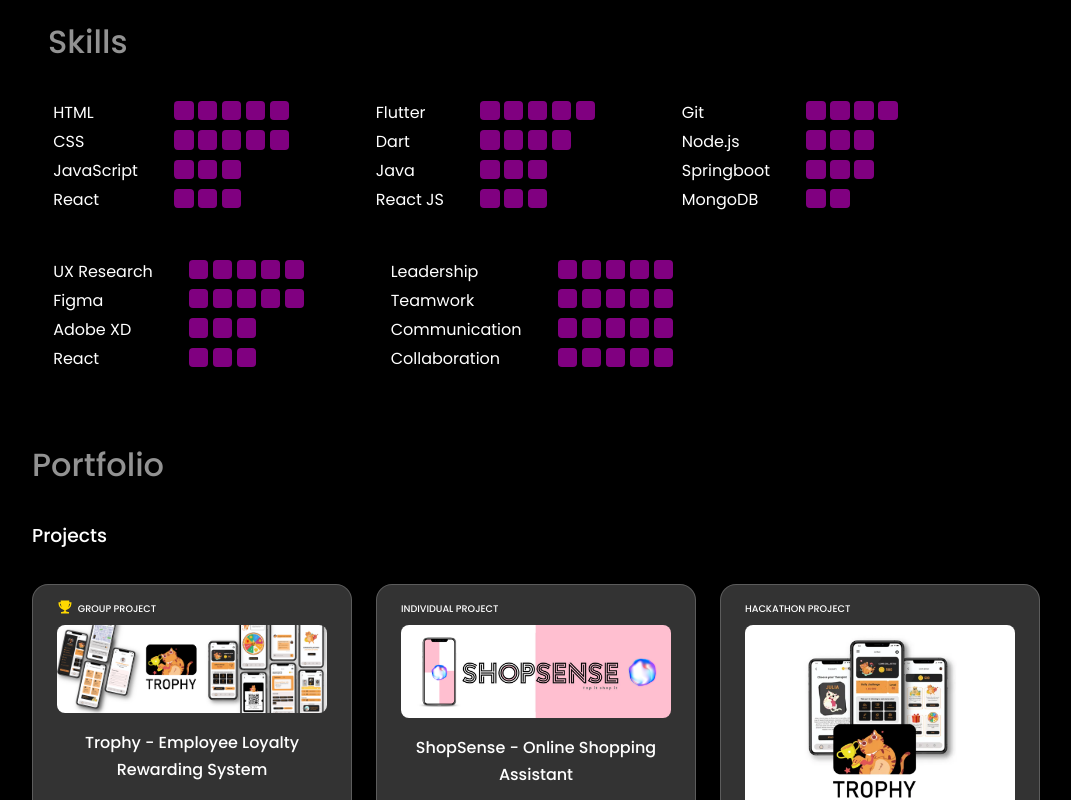
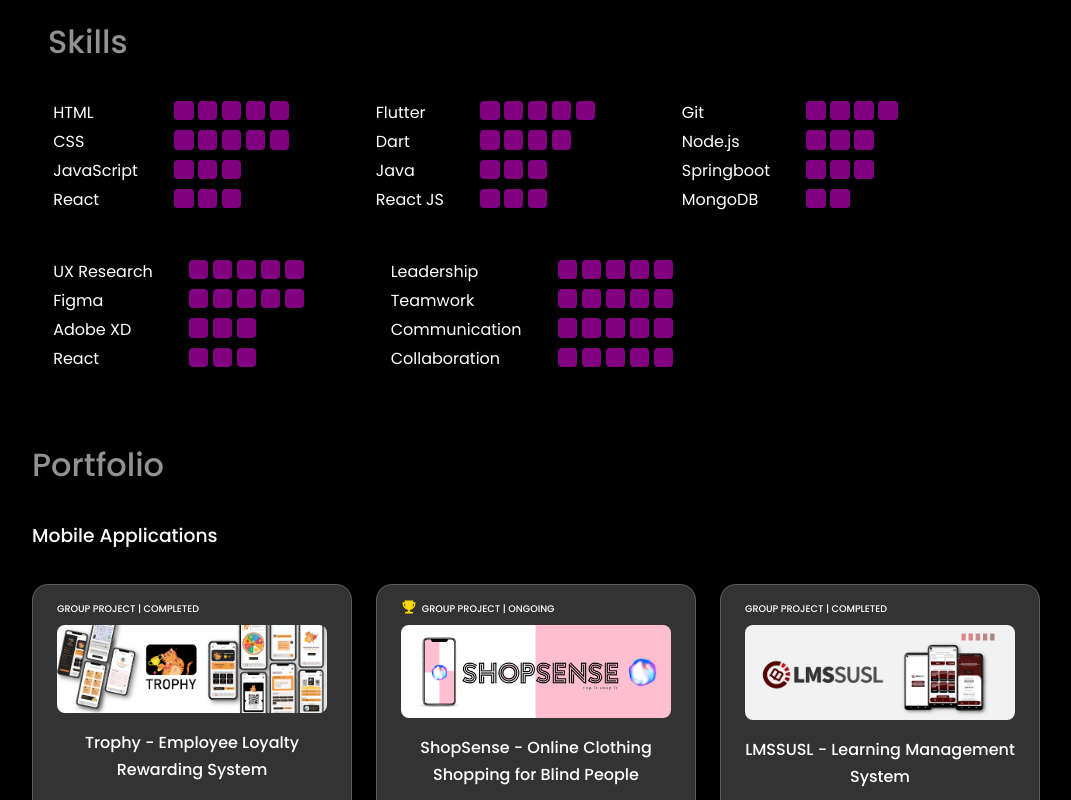
Before and after one commit to disara7/portfolio, a React (Create React App) app: page / in a window 1280 px wide. Shown: the part 2000-2800 px from the top of the page, without its empty margins (208-1279 px from the left). Built offline with nearby package versions, Linux system fonts and the light colour scheme.

Commit message:
added blog

```diff
--- a/src/App.jsx
+++ b/src/App.jsx
@@ -7,6 +7,7 @@
 import Portfolio from './components/portfolio/Portfolio';
 import Contact from './components/contact/Contact';
 import Footer from './components/footer/Footer';
+import Blog from './components/blog/Blog';
 import './index.css';
 import './background.css';
 import './cursor.css';
@@ -64,6 +65,7 @@
       <Skills />
       <Portfolio />
       <Awards />
+      <Blog/>
       <Contact />
       <Footer />
     </>
--- /dev/null
+++ b/src/components/blog/Blog.jsx
@@ -0,0 +1,17 @@
+import React from 'react'
+import './blog.css'
+
+const Blog = () => {
+  return (
+    <section id='contact'>
+      <div className="contact">
+		<br />
+	  <h2 className='section__title'>Blog</h2>
+
+
+	  </div>
+    </section>
+  )
+}
+
+export default Blog
--- a/src/components/nav/Nav.jsx
+++ b/src/components/nav/Nav.jsx
@@ -17,6 +17,7 @@
       <a href="#skills" onClick={() => setActiveNav('#skills')} className={activeNav === '#skills' ? 'active' : ''}><HiMiniCheckBadge /></a>
       <a href="#portfolio" onClick={() => setActiveNav('#portfolio')} className={activeNav === '#portfolio' ? 'active' : ''}><RiSlideshow2Fill /></a>
       <a href="#awards" onClick={() => setActiveNav('#awards')} className={activeNav === '#awards' ? 'active' : ''}><IoMdTrophy /></a>
+      <a href="#blog" onClick={() => setActiveNav('#blog')} className={activeNav === '#blog' ? 'active' : ''}><IoMail /></a>
       <a href="#contact" onClick={() => setActiveNav('#contact')} className={activeNav === '#contact' ? 'active' : ''}><IoMail /></a>
     </nav>
   )
--- a/src/components/portfolio/Portfolio.jsx
+++ b/src/components/portfolio/Portfolio.jsx
@@ -5,15 +5,33 @@
 import PortfolioCard from './PortfolioCard';
 
 const Portfolio = () => {
+  const mobileApps = projects.filter((project) => project.category === 'mobile');
+  const webApps = projects.filter((project) => project.category === 'web');
+  const otherProjects = projects.filter((project) => project.category === 'other');
+
   return (
     <section id='portfolio'>
       <div className="portfolio">
         <h2 className='section__title'>Portfolio</h2>
         <br />
         <div className="portfolio_content">
-          <h3>Projects</h3>
+          <h3>Mobile Applications</h3>
           <div className="projects">
-            {projects.map((project, index) => (
+            {mobileApps.map((project, index) => (
+              <PortfolioCard key={index} project={project} />
+            ))}
+          </div>
+
+          <h3>Web Applications</h3>
+          <div className="projects">
+            {webApps.map((project, index) => (
+              <PortfolioCard key={index} project={project} />
+            ))}
+          </div>
+
+          <h3>Other Fun Projects</h3>
+          <div className="projects">
+            {otherProjects.map((project, index) => (
               <PortfolioCard key={index} project={project} />
             ))}
           </div>
--- a/src/components/portfolio/PortfolioData.js
+++ b/src/components/portfolio/PortfolioData.js
@@ -9,35 +9,178 @@
 import p9 from '../../assets/haven.png';
 
 const projects = [
+
+//Mobile Applications
+
   {
-    award: 'yes',
-    type: 'GROUP PROJECT',
+    category: 'mobile',
+    award: 'no',
+    type: 'GROUP PROJECT | COMPLETED',
     image: p1,
     altText: 'Trophy Project',
     title: 'Trophy - Employee Loyalty Rewarding System',
-    description: 'A non-monetary token-based loyalty rewarding system to improve employees’ work experience.',
+    description: '“Trophy” is a non-monetary token-based loyalty rewarding system to improve a company’s employees’ work experience.',
     github: 'https://github.com/disara7',
     adobe: 'https://adobe-link',
     medium: 'https://medium-link',
     video: 'https://video-link',
   },
   {
-    type: 'INDIVIDUAL PROJECT',
+    category: 'mobile',
+    award: 'yes',
+    type: 'GROUP PROJECT | ONGOING',
     image: p2,
     altText: 'ShopSense Project',
-    title: 'ShopSense - Online Shopping Assistant',
-    description: 'An AI-powered assistant to enhance online shopping experience.',
+    title: 'ShopSense - Online Clothing Shopping for Blind People',
+    description: '“ShopSense” provides online shopping accessibility for visually impaired people.',
     github: 'https://github.com/disara7',
     adobe: 'https://adobe-link',
     medium: 'https://medium-link',
     video: 'https://video-link',
   },
   {
-    type: 'HACKATHON PROJECT',
-    image: p3,
-    altText: 'Algorithm Challenge Project',
-    title: 'Algorithm Challenge - Coding Hackathon',
-    description: 'A hackathon platform for algorithm challenges with leaderboard ranking.',
+    category: 'mobile',
+    award: 'no',
+    type: 'GROUP PROJECT | COMPLETED',
+    image: p5,
+    altText: 'LMSSUSL - Learning Management System',
+    title: 'LMSSUSL - Learning Management System',
+    description: 'An interactive Learning Management System for educational institutions.',
+    github: 'https://github.com/disara7',
+    adobe: 'https://adobe-link',
+    medium: 'https://medium-link',
+    video: 'https://video-link',
+  },
+  {
+    category: 'mobile',
+    award: 'yes',
+    type: 'GROUP PROJECT | ONGOING',
+    image: p4,
+    altText: 'MYJOURNEY - AI Based Travel Planning',
+    title: 'MYJOURNEY - AI Based Travel Planning',
+    description: 'A personalization-AI based travel planning and booking app.',
+    github: 'https://github.com/disara7',
+    adobe: 'https://adobe-link',
+    medium: 'https://medium-link',
+    video: 'https://video-link',
+  },
+
+  //Web projects
+  {
+    category: 'web',
+    award: 'no',
+    type: 'GROUP PROJECT | COMPLETED',
+    image: p6,
+    altText: 'UniStore - Online Store for Preloved University Essentials',
+    title: 'UniStore - Online Store for Preloved University Essentials',
+    description: 'An e-commerce platform for university students to buy and sell second-hand items.',
+    github: 'https://github.com/disara7',
+    adobe: 'https://adobe-link',
+    medium: 'https://medium-link',
+    video: 'https://video-link',
+  },
+  {
+    category: 'web',
+    award: 'no',
+    type: 'GROUP PROJECT | COMPLETED',
+    image: p6,
+    altText: 'IEEE WIE Sri Lanka Section - Website Redesign',
+    title: 'IEEE WIE Sri Lanka Section - Website Redesign',
+    description: 'A redesigned website for the IEEE WIE Sri Lanka Section.',
+    github: 'https://github.com/disara7',
+    adobe: 'https://adobe-link',
+    medium: 'https://medium-link',
+    video: 'https://video-link',
+  },
+  {
+    category: 'web',
+    award: 'no',
+    type: 'INDIVIDUAL PROJECT | COMPLETED',
+    image: p7,
+    altText: 'TechGrid - E-Commerce Web Application',
+    title: 'TechGrid - E-Commerce Web Application',
+    description: 'An e-commerce platform for university students to buy and sell second-hand items.',
+    github: 'https://github.com/disara7',
+    adobe: 'https://adobe-link',
+    medium: 'https://medium-link',
+    video: 'https://video-link',
+  },
+  {
+    category: 'web',
+    award: 'no',
+    type: 'INDIVIDUAL PROJECT | COMPLETED',
+    image: p8,
+    altText: 'My Portfolio',
+    title: 'My Portfolio',
+    description: 'A responsive website to showcase my skills, projects, and achievements.',
+    github: 'https://github.com/disara7',
+    adobe: 'https://adobe-link',
+    medium: 'https://medium-link',
+    video: 'https://video-link',
+  },
+  {
+    category: 'web',
+    award: 'yes',
+    type: 'GROUP PROJECT | COMPLETED',
+    image: p9,
+    altText: 'Haven - Mental health oasis',
+    title: 'Haven - Mental Health Oasis',
+    description: 'It is a comprehensive online web-based platform that leverages AI and VR.',
+    github: 'https://github.com/disara7',
+    adobe: 'https://adobe-link',
+    medium: 'https://medium-link',
+    video: 'https://video-link',
+  },
+
+
+  //Other projects
+  {
+    category: 'other',
+    award: 'no',
+    type: 'INDIVIDUAL PROJECT | COMPLETED',
+    image: p1,
+    altText: 'Tumor Identifying AI Model',
+    title: 'Tumor Identifying AI Model',
+    description: 'An AI model created using Tensorflow/Keras and scikit-learn. This AI model is trained on real data from breast cancer diagnosis.',
+    github: 'https://github.com/disara7',
+    adobe: 'https://adobe-link',
+    medium: 'https://medium-link',
+    video: 'https://video-link',
+  },
+  {
+    category: 'other',
+    award: 'no',
+    type: 'INDIVIDUAL PROJECT | COMPLETED',
+    image: p1,
+    altText: 'JARVIS - AI Model',
+    title: 'JARVIS - AI Model',
+    description: 'This AI uses speech recognition and speech to text, to communicate with ChatGPT and talk back with ChatGPT\'s responses.',
+    github: 'https://github.com/disara7',
+    adobe: 'https://adobe-link',
+    medium: 'https://medium-link',
+    video: 'https://video-link',
+  },
+  {
+    category: 'other',
+    award: 'no',
+    type: 'INDIVIDUAL PROJECT | COMPLETED',
+    image: p1,
+    altText: 'Simple Tic-Tac-Toe Game',
+    title: 'Simple Tic-Tac-Toe Game',
+    description: 'To learn different Flutter things.',
+    github: 'https://github.com/disara7',
+    adobe: 'https://adobe-link',
+    medium: 'https://medium-link',
+    video: 'https://video-link',
+  },
+  {
+    category: 'other',
+    award: 'yes',
+    type: 'GROUP PROJECT | COMPLETED',
+    image: p1,
+    altText: 'Shut - Car Racing Simulation Game',
+    title: 'Shut - Car Racing Simulation Game',
+    description: 'To learn different Flutter things.',
     github: 'https://github.com/disara7',
     adobe: 'https://adobe-link',
     medium: 'https://medium-link',
--- a/src/components/portfolio/portfolio.css
+++ b/src/components/portfolio/portfolio.css
@@ -4,7 +4,7 @@
     background-color: rgba(255, 255, 255, 0.2); /* Adjust opacity for glass effect */
     border-radius: 1rem;
     margin-top: 2rem;
-    margin-bottom: 1rem;
+    margin-bottom: 0rem;
     padding: 1.5rem;
     align-items: center;
     border: 1px solid rgba(255, 255, 255, 0.2); /* Light border for glass effect */
@@ -24,15 +24,21 @@
 .portfolio_content{
     margin-left: 10rem;
 }
+.portfolio_content {
+    display: flex;
+    flex-direction: column;
+    align-items: flex-start; /* Aligns content to the left */
+  }
 
 .portfolio{
     margin-left: 5rem;
 }
 
 .projects{
-    display: flex;
+    display: grid;
+    grid-template-columns: repeat(3, 1fr);
     gap: 1.5rem;
-    margin-bottom: 0rem;
+    margin-bottom: 3rem;
 }
 
 .portfolio_card h4{
@@ -90,8 +96,7 @@
         margin-left: 0rem;
     }
     .projects{
-        display: flex;
-        flex-direction: column;
+        grid-template-columns: 1fr;
     }
 
     .portfolio_card{
@@ -117,4 +122,7 @@
         margin-bottom: -1rem;
         width: 16.5rem;
     }
+    .projects{
+        grid-template-columns: 1fr;
+    }
 }
```
Also changed, not shown: src/components/blog/blog.css (added).
